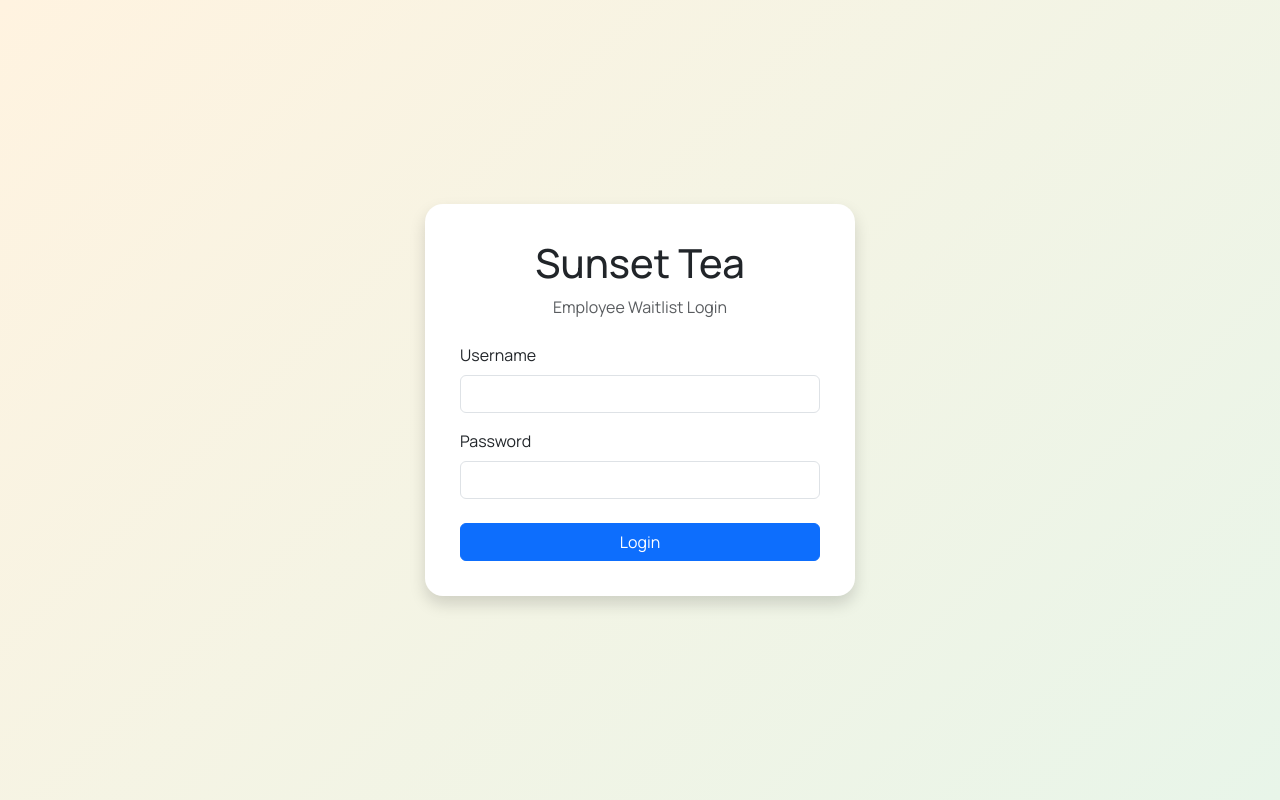
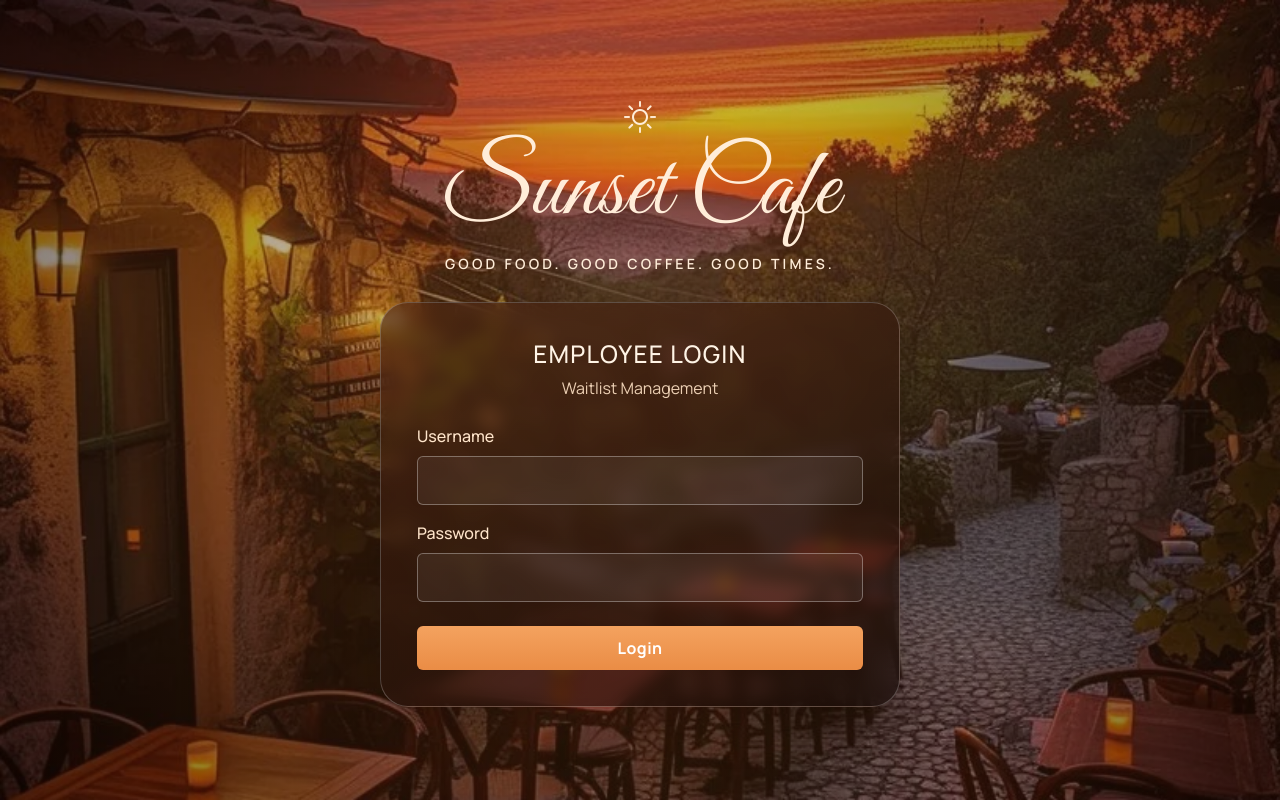
Before and after one commit to Dt3a1/IS436-Waitlist-System-Project, a React app in the folder frontend/: page / in a window 1280 px wide. Both pictures are taken after a click on the button "Employee Login". Built offline with nearby package versions, Linux system fonts and the light colour scheme; no server answers; the HTML template or start-up script is replaced by a standard one.

Commit message:
change the design of the employee log in page

```diff
--- a/frontend/src/App.css
+++ b/frontend/src/App.css
@@ -18,10 +18,18 @@ body {
 
 .login-card {
   width: 100%;
-  max-width: 430px;
+  max-width: 520px;
   background: white;
   border-radius: 18px;
   padding: 35px;
+}
+
+.login-overlay {
+  background: radial-gradient(
+    circle at center,
+    rgba(255, 146, 49, 0.12),
+    rgba(17, 6, 1, 0.74)
+  );
 }
 
 /* Dashboard Layout */
--- a/frontend/src/App.jsx
+++ b/frontend/src/App.jsx
@@ -67,6 +67,14 @@ export default function App() {
     setView("customer");
   }
 
+  function handleAuthExpired() {
+    localStorage.removeItem("staff");
+    localStorage.removeItem("token");
+
+    setStaff(null);
+    setView("login");
+  }
+
   /**
    * Customer-facing reservation page.
    */
@@ -92,6 +100,7 @@ export default function App() {
     <DashboardPage
       staff={staff}
       onLogout={handleLogout}
+      onAuthExpired={handleAuthExpired}
       goToReservationPage={() => setView("customer")}
     />
   );
--- a/frontend/src/pages/DashboardPage.jsx
+++ b/frontend/src/pages/DashboardPage.jsx
@@ -12,7 +12,12 @@ import CustomersPage from "./CustomersPage";
  * Main dashboard layout.
  * This component controls the active sidebar page and loads shared data.
  */
-export default function DashboardPage({ staff, onLogout, goToReservationPage }) {
+export default function DashboardPage({
+  staff,
+  onLogout,
+  onAuthExpired,
+  goToReservationPage,
+}) {
   const [activePage, setActivePage] = useState("waitlist");
 
   const [reservations, setReservations] = useState([]);
@@ -27,6 +32,18 @@ export default function DashboardPage({ staff, onLogout, goToReservationPage })
   const [loadingLogs, setLoadingLogs] = useState(false);
   const [loadingNotifications, setLoadingNotifications] = useState(false);
   const [loadingCustomers, setLoadingCustomers] = useState(false);
+
+  function handleLoadError(err) {
+    if (
+      err.message === "Invalid or expired token" ||
+      err.message === "Access token is required"
+    ) {
+      onAuthExpired();
+      return;
+    }
+
+    setError(err.message);
+  }
 
   /**
    * Loads active waitlist entries from the backend.
@@ -48,7 +65,7 @@ export default function DashboardPage({ staff, onLogout, goToReservationPage })
 
       setReservations(data);
     } catch (err) {
-      setError(err.message);
+      handleLoadError(err);
     } finally {
       setLoadingWaitlist(false);
     }
@@ -74,7 +91,7 @@ export default function DashboardPage({ staff, onLogout, goToReservationPage })
 
       setLogs(data);
     } catch (err) {
-      setError(err.message);
+      handleLoadError(err);
     } finally {
       setLoadingLogs(false);
     }
@@ -100,7 +117,7 @@ export default function DashboardPage({ staff, onLogout, goToReservationPage })
 
       setNotifications(data);
     } catch (err) {
-      setError(err.message);
+      handleLoadError(err);
     } finally {
       setLoadingNotifications(false);
     }
@@ -126,7 +143,7 @@ async function loadCustomers() {
 
     setCustomers(data);
   } catch (err) {
-    setError(err.message);
+    handleLoadError(err);
   } finally {
     setLoadingCustomers(false);
   }
--- a/frontend/src/pages/LoginPage.jsx
+++ b/frontend/src/pages/LoginPage.jsx
@@ -1,5 +1,6 @@
 import { useState } from "react";
 import { API_URL } from "../api";
+import sunsetCafeBg from "../assets/sunset-cafe.webp";
 
 /**
  * Employee login page.
@@ -50,10 +51,25 @@ export default function LoginPage({ onLogin }) {
   }
 
   return (
-    <div className="login-page">
-      <div className="login-card shadow">
-        <h1 className="text-center mb-2">Sunset Tea</h1>
-        <p className="text-center text-muted mb-4">Employee Waitlist Login</p>
+    <div
+      className="login-page customer-page"
+      style={{ backgroundImage: `url(${sunsetCafeBg})` }}
+    >
+      <div className="customer-overlay login-overlay"></div>
+      <div className="login-content customer-content">
+        <div className="customer-topbar">
+          <div className="customer-brand-mark">
+            <i className="bi bi-brightness-high"></i>
+          </div>
+          <h1>Sunset Cafe</h1>
+          <p>GOOD FOOD. GOOD COFFEE. GOOD TIMES.</p>
+        </div>
+
+        <div className="login-card customer-card shadow-lg mx-auto">
+          <h2 className="text-center mb-2">Employee Login</h2>
+          <p className="text-center customer-subtitle mb-4">
+            Waitlist Management
+          </p>
 
           {error && <div className="alert alert-danger">{error}</div>}
 
@@ -61,7 +77,7 @@ export default function LoginPage({ onLogin }) {
             <div className="mb-3">
               <label className="form-label">Username</label>
               <input
-              className="form-control"
+                className="form-control customer-input"
                 value={username}
                 onChange={(e) => setUsername(e.target.value)}
                 required
@@ -72,18 +88,19 @@ export default function LoginPage({ onLogin }) {
               <label className="form-label">Password</label>
               <input
                 type="password"
-              className="form-control"
+                className="form-control customer-input"
                 value={password}
                 onChange={(e) => setPassword(e.target.value)}
                 required
               />
             </div>
 
-          <button className="btn btn-primary w-100" disabled={loading}>
+            <button className="btn customer-main-btn w-100" disabled={loading}>
               {loading ? "Logging in..." : "Login"}
             </button>
           </form>
         </div>
       </div>
+    </div>
   );
 }
```
Lines whose indentation alone changed are shown as unchanged.
